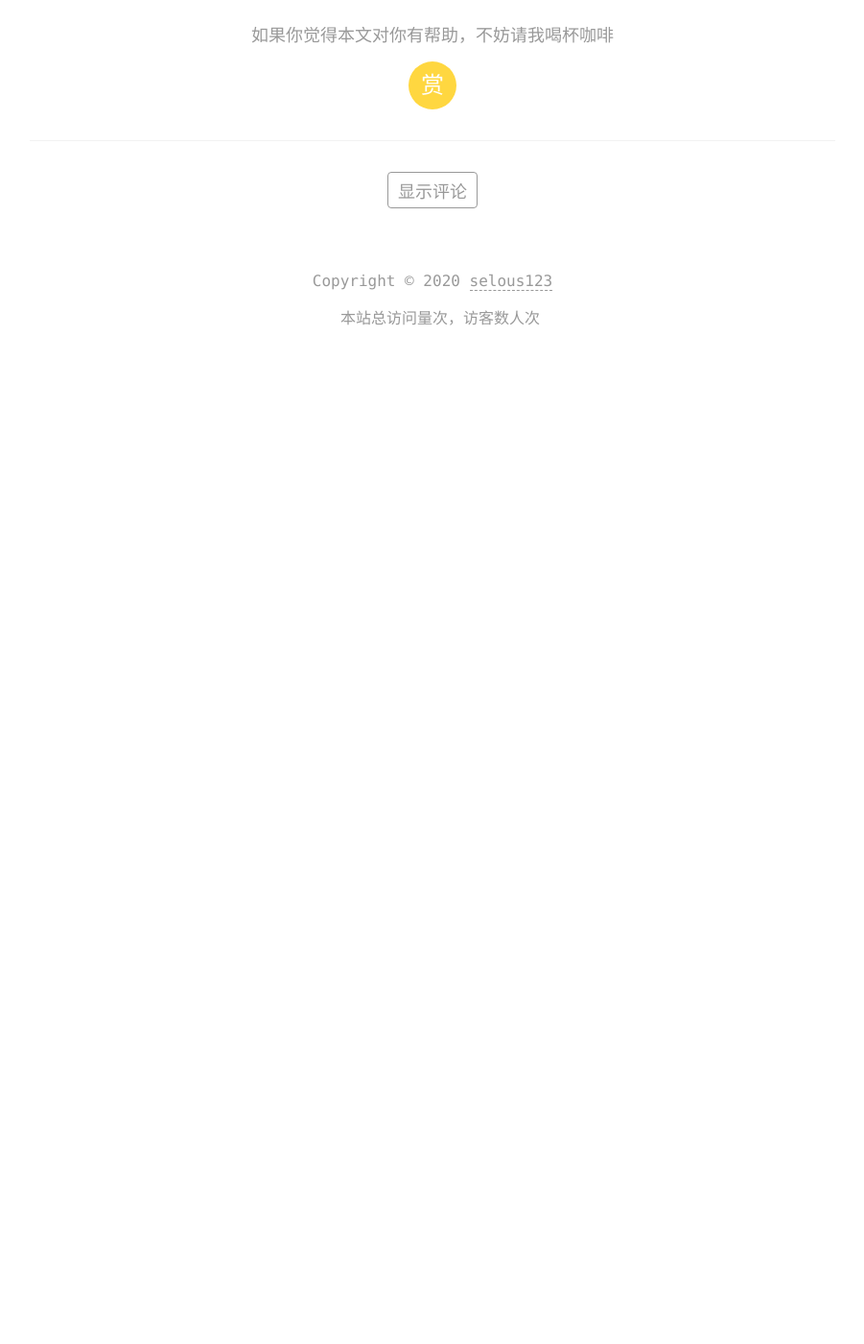
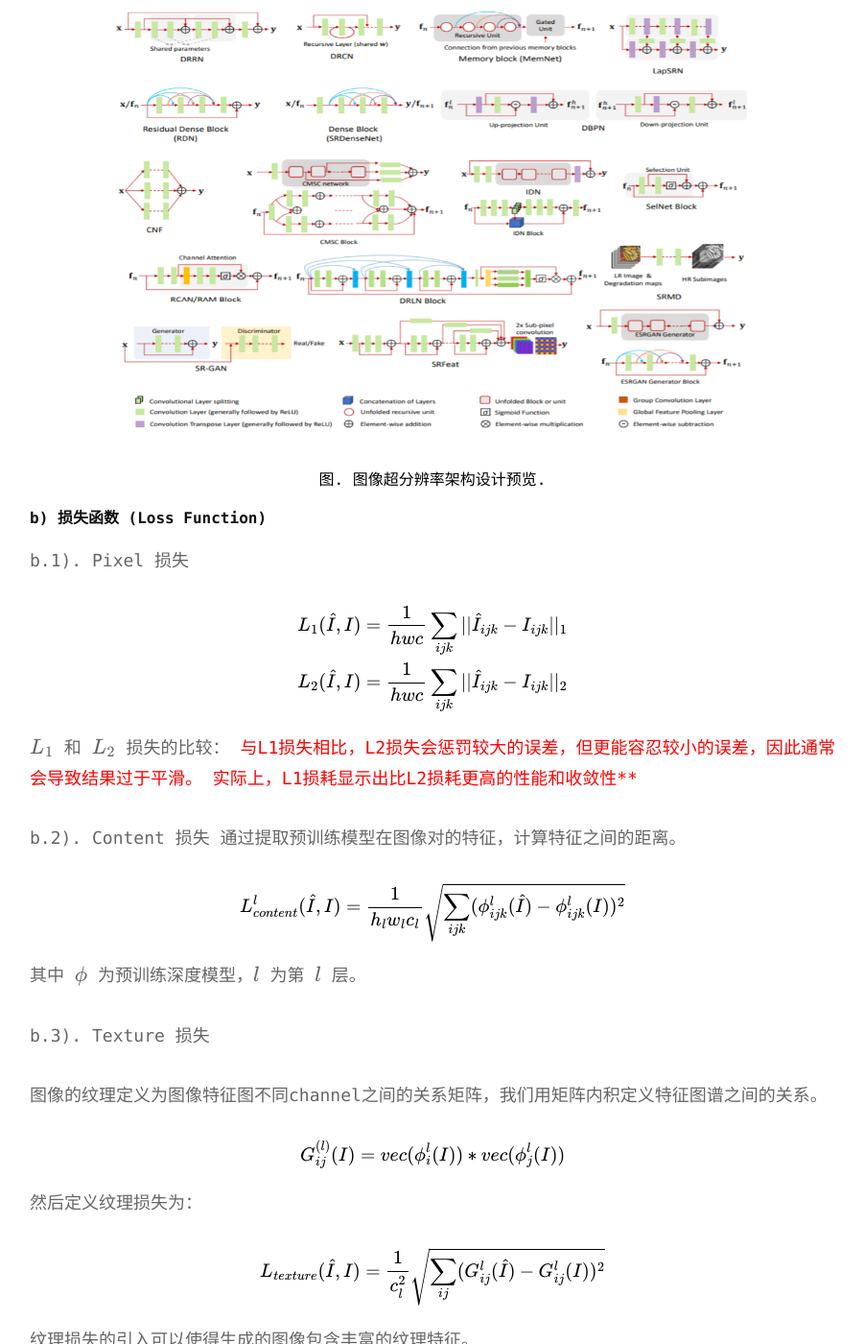
Before and after one commit to selous123/selous123.github.io, a Jekyll site: the page built from _posts/2020-03-14-超分辨率工作总结.md, in a window 1280 px wide and 1400 px high, scrolled down 2343 px. Shown: the whole window at 96% size, without its empty margins (189-1090 px from the left). Built offline with Jekyll 4.4.1, drawn with Linux system fonts in a browser that asks for light colours; formulas are drawn with MathJax 3; a script that is not in the unit is left out; comment, search, counter and statistics services are not loaded; before the commit the page ends 2721 px from its top, so only the background shows below that; some of the changed text lies outside the part shown.

Commit message:
增加超分辨率博客内容

```diff
--- a/_posts/2020-03-14-超分辨率工作总结.md
+++ b/_posts/2020-03-14-超分辨率工作总结.md
@@ -50,6 +50,70 @@ $$\hat{x} = \arg_x\min J(x)$$
 <span>图. 图像超分辨率工作预览.</span></center>
 
 
+##### a) 网络架构 (Network Architecture)
+
+<center><img src="https://selous123.github.io/assets/img/blog-surveySR/network_architecture.png" width="80%" height="auto"/>
+
+<span>图. 图像超分辨率架构设计预览.</span></center>
+
+##### b) 损失函数 (Loss Function)
+b.1). Pixel 损失
+
+$$
+\begin{aligned}
+L_1(\hat{I},I) &= \frac{1}{hwc} \sum_{ijk} ||\hat{I}_{ijk} - I_{ijk}||_1 \\
+L_2(\hat{I},I)&=\frac{1}{hwc} \sum_{ijk} ||\hat{I}_{ijk} - I_{ijk}||_2
+\end{aligned}
+$$
+
+$L_1$ 和 $L_2$ 损失的比较： <font color='red'>与L1损失相比，L2损失会惩罚较大的误差，但更能容忍较小的误差，因此通常会导致结果过于平滑。 实际上，L1损耗显示出比L2损耗更高的性能和收敛性**</font>
+
+b.2). Content 损失
+通过提取预训练模型在图像对的特征，计算特征之间的距离。
+
+$$
+L_{content}^l(\hat{I},I) = \frac{1}{h_lw_lc_l}\sqrt{\sum_{ijk}(\phi^l_{ijk}(\hat{I}) - \phi^l_{ijk}(I))^2}
+$$
+
+其中 $\phi$ 为预训练深度模型，$l$ 为第 $l$ 层。
+
+b.3). Texture 损失
+
+图像的纹理定义为图像特征图不同channel之间的关系矩阵，我们用矩阵内积定义特征图谱之间的关系。
+
+$$
+G_{ij}^{(l)}(I) = vec(\phi_i^{l}(I)) * vec(\phi_j^{l}(I))
+$$
+
+然后定义纹理损失为：
+
+$$
+L_{texture}(\hat{I}, I) = \frac{1}{c_l^2}\sqrt{\sum_{ij}(G_{ij}^l(\hat{I}) - G_{ij}^l(I))^2}
+$$
+
+纹理损失的引入可以使得生成的图像包含丰富的纹理特征。
+
+b.4). Adversarial 损失
+<font color="red">通过引入GAN的判别器，判别生成分布和原始图像分布之间的距离</font>
+
+b.5). Cycle Consistency 损失
+b.6). Total Variance 损失
+TV损失的约束图像在$x$和$y$方向上的梯度，约束生成图像足够光滑。
+
+$$
+L_{TV}(\hat{I}) = \frac{1}{hwc}\sum_{ijk}\sqrt{(\hat{I}_{i, y+1, k} - \hat{I}_{i, y, k})^2 + (\hat{I}_{i+1, y, k} - \hat{I}_{i, y, k})^2}
+$$
+
+b.7). Prior-Based 损失
+##### c) 评价指标 (Image Quality Assessment)
+c.1). PSNR
+c.2). SSIM
+c.3). Mean Opinion Score
+c.4). Learning-based Perceptual Quality
+
+虽然主观指标捕捉人类视觉感知方面表现出更好的性能，但我们需要什么样的感知质量（例如，更真实的图像，或与原始图像的一致性）仍然是一个有待探索的问题。 所以客观IQA方法（如PSNR、SSIM）仍是目前的主流。
+
+
 ## 3. 当前存在的问题
 
 1. 基于合成退化训练出来的模型，很难在真实的数据上有很好的表现。
@@ -57,3 +121,15 @@ $$\hat{x} = \arg_x\min J(x)$$
 2. PSNR指标的问题，指标高并不代表生成的图像人眼看起来好。
 
 3. 真实应用中，图像变焦的倍数是不固定的，固定变焦所训练的模型在这种应用场景下无法使用。
+
+
+## 4. 常见问题
+
+#### 1) 为什么从EDSR模型开始，超分基础模块中不再使用BN做归一化？
+
+
+
+<center> <font size="5"><b>Reference</b></font> </center>
+
+[1]. Deep Learning for Image Super-resolution:
+A Survey
```
Also changed, not shown: assets/img/blog-surveySR/network_architecture.png (added).
